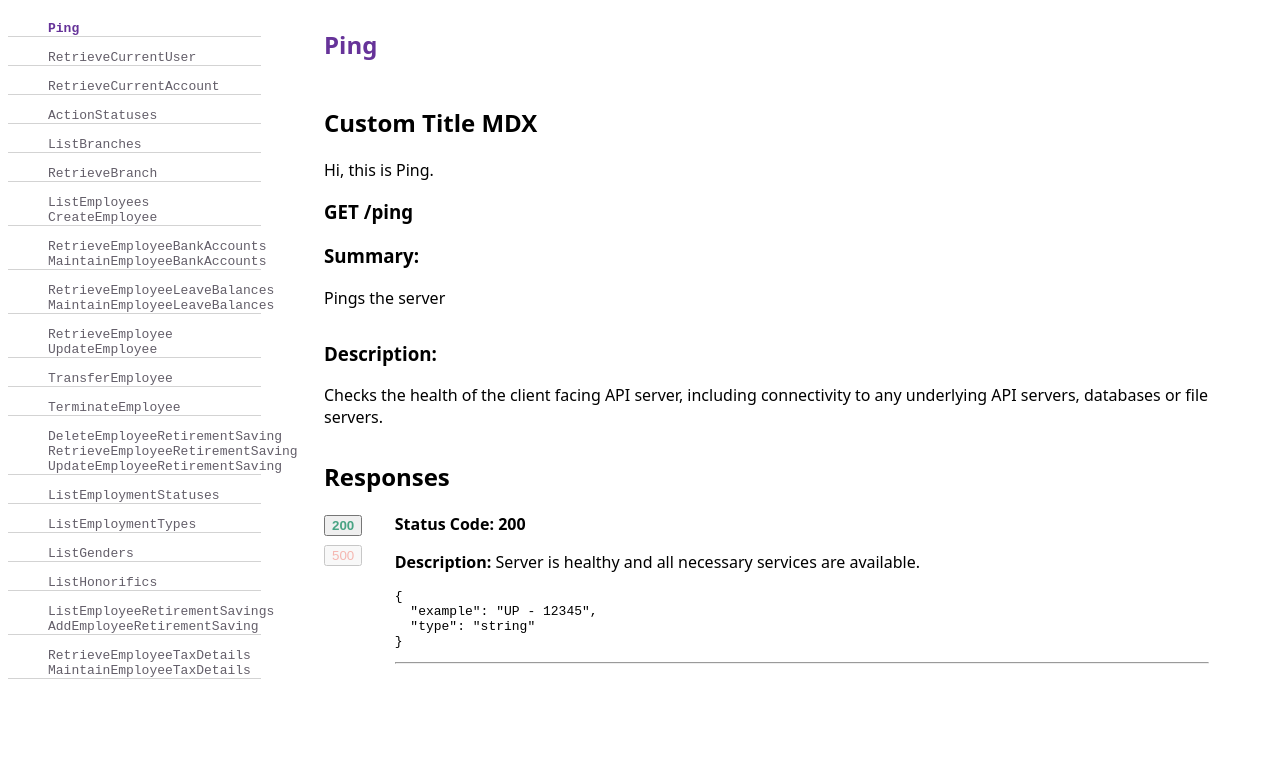
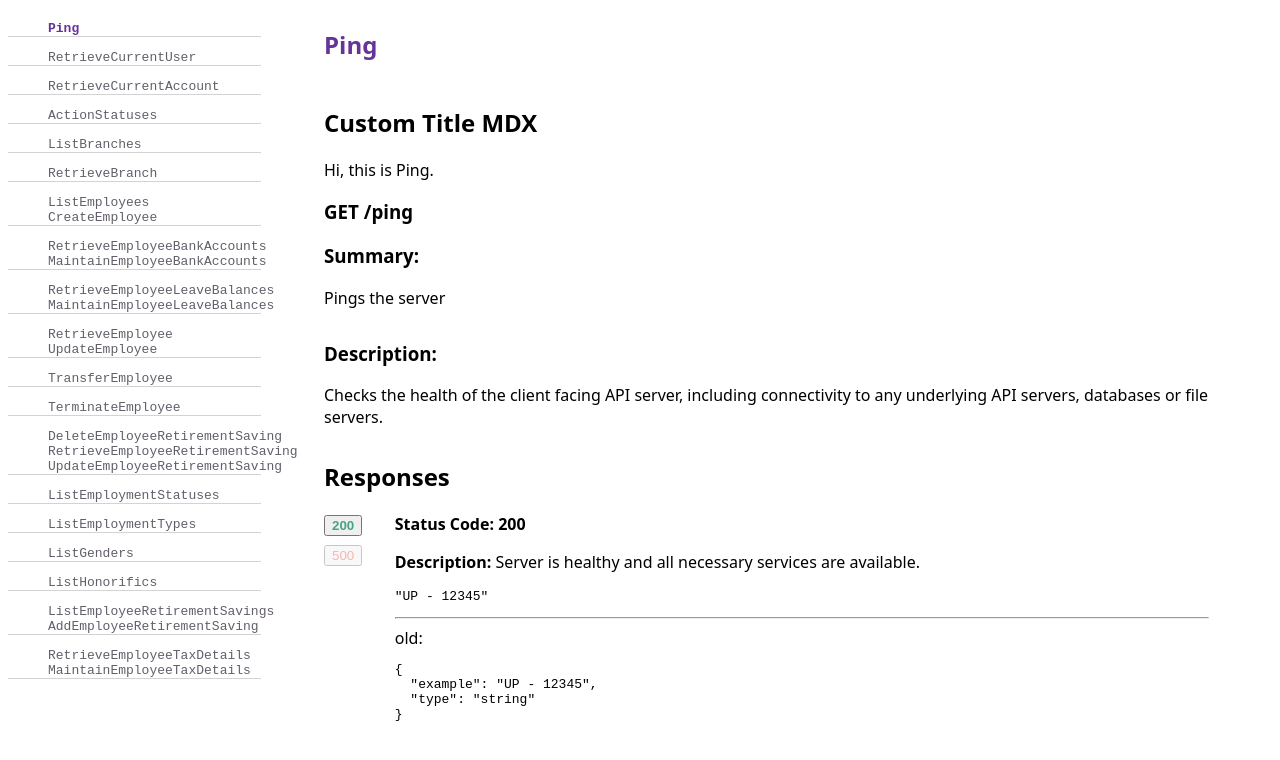
Before and after one commit to beckzayi/gatsby-demo, a Gatsby site: page /docs/Ping/get in a window 1280 px wide. Built offline with nearby package versions, Linux system fonts and the light colour scheme; Gatsby itself is replaced by a stand-in of ours.

Commit message:
feat: get the example response data

```diff
--- a/src/components/main/response.js
+++ b/src/components/main/response.js
@@ -1,5 +1,6 @@
 import React from 'react';
 import { getComponentObject } from '../../util/helper';
+import getResponse from '../../util/getResponse';
 
 export default ({ response, statusCode }) => {
     const { description, content } = response;
@@ -19,6 +20,10 @@ export default ({ response, statusCode }) => {
         }
     }
 
+    /************** export fn **************/
+    const res = getResponse(response);
+    /************** End export fn **************/
+
     return (
         <div>
             <div>
@@ -28,8 +33,12 @@ export default ({ response, statusCode }) => {
                 <strong>Description: </strong>
                 {description}
             </p>
-            <div>{obj && <pre>{JSON.stringify(obj, null, 2)}</pre>}</div>
+            <div>{res && <pre>{JSON.stringify(res, null, 2)}</pre>}</div>
             <hr />
+            <div>
+                <div>old:</div>
+                <div>{obj && <pre>{JSON.stringify(obj, null, 2)}</pre>}</div>
+            </div>
         </div>
     );
 };
--- /dev/null
+++ b/src/util/getResponse.js
@@ -0,0 +1,120 @@
+import data from '../../data/api.json';
+
+/**
+ * Return the example response
+ * @param {Object} response
+ * @return {string|Object\Array}
+ */
+export default (response) => {
+    const objectSchema = getParentSchema(response);
+    const exampleValue = getExampleResponseValue(objectSchema);
+    return exampleValue;
+};
+
+/**
+ * Return the top parent schema
+ * @param {Object} response
+ * @return {Object}
+ */
+function getParentSchema(response) {
+    if (response.content === undefined) {
+        return;
+    }
+    const { schema } = response.content['application/json'];
+    return schema;
+}
+
+/**
+ * Return the example response value via the schema object. The function involves recursive calls.
+ * @param {Object} schema
+ * @return {string|Object|Array}
+ */
+function getExampleResponseValue(schema) {
+    if (schema === undefined) {
+        return;
+    }
+
+    let result = {};
+
+    // 1. If "example" exists
+    if (schema.example !== undefined) {
+        return schema.example;
+    }
+
+    let $ref, // It is a string, pointing to a reference schema
+        nextSchema; // The parent schema may contain the "$ref" property, referring to a schema
+
+    if (schema.items !== undefined) {
+        if (schema.items.$ref !== undefined) {
+            $ref = schema.items.$ref;
+            nextSchema = getSchemaObjectByRef($ref);
+            return [getExampleResponseValue(nextSchema)];
+        }
+    }
+
+    if (schema.$ref !== undefined) {
+        $ref = schema.$ref;
+        nextSchema = getSchemaObjectByRef($ref);
+        return getExampleResponseValue(nextSchema);
+    }
+
+    // 2. If "properties" exist
+    if (schema.properties && schema.properties !== undefined) {
+        const { properties } = schema;
+        const keys = Object.keys(properties);
+
+        return keys.reduce((accumulator, currentKey) => {
+            let temp = {};
+            // 2a. If "example" exists
+            if (properties[currentKey].example !== undefined) {
+                temp[currentKey] = properties[currentKey].example;
+            }
+
+            // 2b. If "$ref" exists
+            if (properties[currentKey].$ref !== undefined) {
+                $ref = properties[currentKey].$ref;
+                nextSchema = getSchemaObjectByRef($ref);
+                temp[currentKey] = getExampleResponseValue(nextSchema);
+            }
+
+            // 2c. If "items" exists
+            if (
+                properties[currentKey].type === 'array' &&
+                properties[currentKey].items !== undefined
+            ) {
+                if (properties[currentKey].items.$ref !== undefined) {
+                    $ref = properties[currentKey].items.$ref;
+                    nextSchema = getSchemaObjectByRef($ref);
+                    temp[currentKey] = [getExampleResponseValue(nextSchema)];
+                }
+            }
+
+            return Object.assign(result, accumulator, temp);
+        }, []);
+    }
+
+    // 3. If "allOf" exists
+    if (schema.allOf && schema.allOf !== undefined) {
+        return schema.allOf.reduce((accumulator, currentItem) => {
+            $ref = currentItem.$ref;
+            nextSchema = getSchemaObjectByRef($ref);
+            const temp = getExampleResponseValue(nextSchema);
+            return { ...accumulator, ...temp };
+        }, []);
+    }
+
+    return result;
+}
+
+/**
+ * Return the schema object by $ref
+ * @param {string} $ref
+ * @return {Object}
+ */
+function getSchemaObjectByRef($ref) {
+    const arr = $ref.split('/');
+    const componentName = arr[arr.length - 1];
+
+    const { components } = data;
+    return components.schemas[componentName];
+}
```
